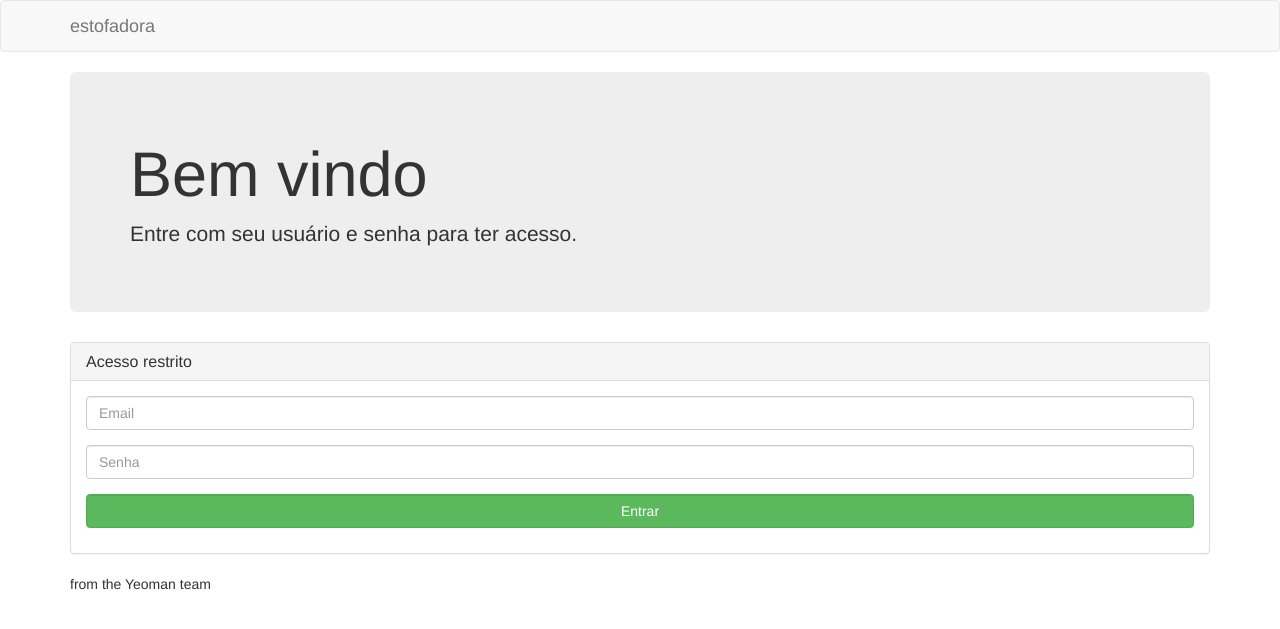
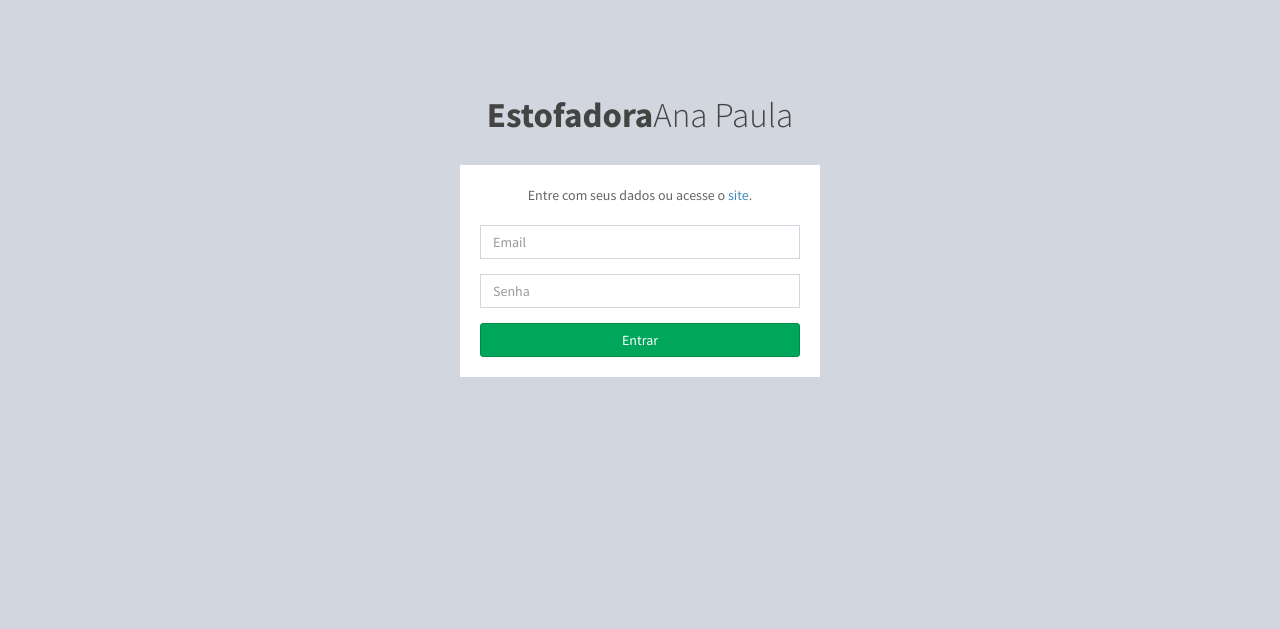
Before and after one commit to delete/estofadora, a Django app: page /login/ in a window 1280 px wide. Shown: the top 629 px of the page. Run offline with Django 3.2, Linux system fonts and the light colour scheme; some libraries are stand-ins or nearby versions.

Commit message:
update login template
Update login template to new layout

```diff
--- a/estofadora/login/templates/login.html
+++ b/estofadora/login/templates/login.html
@@ -1,63 +1,33 @@
 {% load staticfiles %}
-<!doctype html>
+<!DOCTYPE html>
 <html>
 <head>
   <meta charset="utf-8">
-    <title></title>
-    <meta name="description" content="">
-    <meta name="viewport" content="width=device-width">
+  <meta http-equiv="X-UA-Compatible" content="IE=edge">
+  <title>Acesso restrito | Ana Paula</title>
+  <!-- Tell the browser to be responsive to screen width -->
+  <meta content="width=device-width, initial-scale=1, maximum-scale=1, user-scalable=no" name="viewport">
+  <!-- Bootstrap 3.3.6 -->
+  <link rel="stylesheet" href="{% static "css/bootstrap.min.css" %}" />
+  <!-- Theme style -->
+  <link rel="stylesheet" href="{% static "css/AdminLTE.min.css" %}" />
 
-    <link rel="stylesheet" href="{% static "css/bootstrap.css" %}" />
-    <!-- <link rel="stylesheet" href="{% static "css/font-awesome.min.css" %}" />   -->
-    <link rel="stylesheet" href="https://maxcdn.bootstrapcdn.com/font-awesome/4.4.0/css/font-awesome.min.css">
+  <!-- HTML5 Shim and Respond.js IE8 support of HTML5 elements and media queries -->
+  <!-- WARNING: Respond.js doesn't work if you view the page via file:// -->
+  <!--[if lt IE 9]>
+  <script src="https://oss.maxcdn.com/html5shiv/3.7.3/html5shiv.min.js"></script>
+  <script src="https://oss.maxcdn.com/respond/1.4.2/respond.min.js"></script>
+  <![endif]-->
+</head>
+<body class="hold-transition login-page">
+<div class="login-box">
+  <div class="login-logo">
+    <a href="../../index2.html"><b>Estofadora</b>Ana Paula</a>
+  </div>
+  <!-- /.login-logo -->
+  <div class="login-box-body">
+    <p class="login-box-msg">Entre com seus dados ou acesse o <a href="{% url 'core:site' %}">site</a>.</p>
 
-    <link rel="stylesheet" href="{% static "css/main.css" %}">
-</head>
-<body>
-    <!--[if lte IE 8]>
-      <p class="browsehappy">You are using an <strong>outdated</strong> browser. Please <a href="http://browsehappy.com/">upgrade your browser</a> to improve your experience.</p>
-      <![endif]-->
-
-      <!-- Add your site or application content here -->
-      <div class="header">
-          <div class="navbar navbar-default" role="navigation">
-            <div class="container">
-              <div class="navbar-header">
-
-                <button type="button" class="navbar-toggle collapsed" data-toggle="collapse" data-target="#js-navbar-collapse">
-                  <span class="sr-only">Toggle navigation</span>
-                  <span class="icon-bar"></span>
-                  <span class="icon-bar"></span>
-                  <span class="icon-bar"></span>
-              </button>
-
-              <a class="navbar-brand" href="{% url 'core:site' %}">estofadora</a>
-          </div>
-
-          <div class="collapse navbar-collapse" id="js-navbar-collapse">
-
-            <ul class="nav navbar-nav">
-          </ul>
-      </div>
-  </div>
-</div>
-</div>
-
-<div class="container">
-    <div class="jumbotron">
-        <h1>Bem vindo</h1>
-        <p class="lead">
-            Entre com seu usuário e senha para ter acesso.
-        </p>
-    </div>
-
-    <div class="row marketing">
-        <div class="col-md-12">
-            <div class="login-panel panel panel-default">
-                <div class="panel-heading">
-                    <h3 class="panel-title">Acesso restrito</h3>
-                </div>
-                <div class="panel-body">
       <form  method="POST" role="form">
         {% csrf_token %}
 
@@ -79,32 +49,11 @@
           {% endfor %}
 
           <button class="btn btn-success form-control" type="submit">Entrar</button>
-
       </form>
+    <!--<a href="#">Esqueci minha senha</a><br>-->
   </div>
+  <!-- /.login-box-body -->
 </div>
-        </div>
-    </div>
-</div>
-
-<div class="footer">
-    <div class="container">
-        <p><span class=""></span> from the Yeoman team</p>
-    </div>
-</div>
-
-
-<!-- Google Analytics: change UA-XXXXX-X to be your site's ID -->
-<script>
- /*!function(A,n,g,u,l,a,r){A.GoogleAnalyticsObject=l,A[l]=A[l]||function(){
-     (A[l].q=A[l].q||[]).push(arguments)},A[l].l=+new Date,a=n.createElement(g),
-     r=n.getElementsByTagName(g)[0],a.src=u,r.parentNode.insertBefore(a,r)
- }(window,document,'script','https://www.google-analytics.com/analytics.js','ga');
-
- ga('create', 'UA-XXXXX-X');
- ga('send', 'pageview');*/
-</script>
-<script src="{% static "js/jquery.js" %}"></script>
-<script src="{% static "js/bootstrap.min.js" %}"></script>
+<!-- /.login-box -->
 </body>
 </html>
```
Lines whose indentation alone changed are shown as unchanged.
